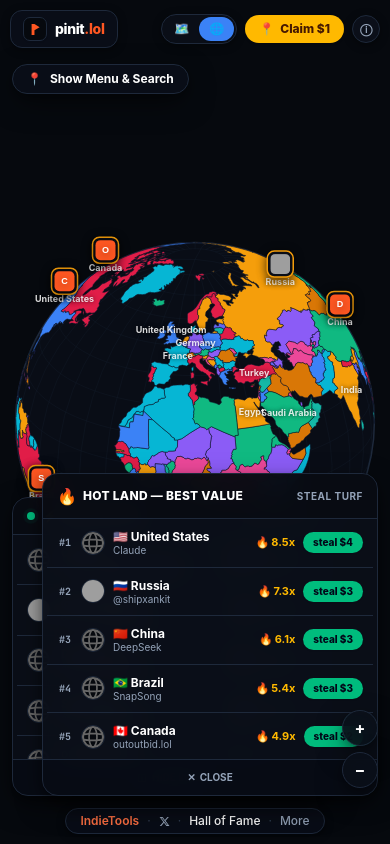
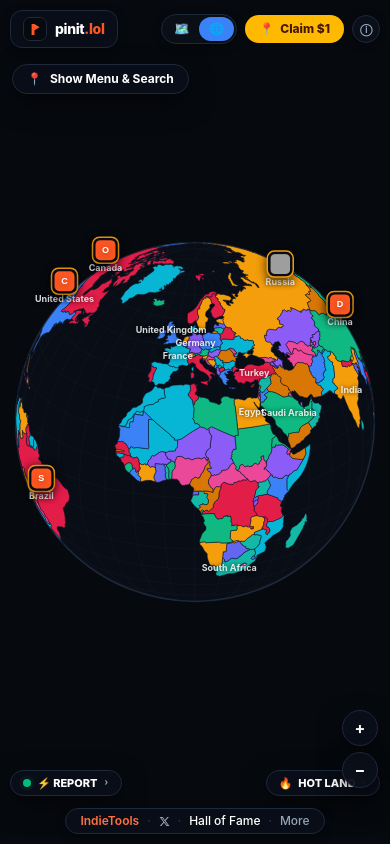
Before and after one commit to saasaisetup/outbidking, a Next.js app: page / in a window 390 px wide. Built offline with nearby package versions, Linux system fonts and the light colour scheme; grey boxes are pictures that could not be loaded.

Commit message:
fix: mobile drawer auto-collapse and touch interactions

```diff
--- a/src/components/pinit/HotCountriesDrawer.tsx
+++ b/src/components/pinit/HotCountriesDrawer.tsx
@@ -1,6 +1,6 @@
 'use client';
 
-import React, { useState } from 'react';
+import React, { useState, useEffect } from 'react';
 import { HOT_COUNTRIES, COUNTRIES_DATA, CountryInfo } from '@/lib/pinitData';
 
 interface HotCountriesDrawerProps {
@@ -14,17 +14,24 @@
 }: HotCountriesDrawerProps) {
   const [isOpen, setIsOpen] = useState(true);
 
+  // Auto-collapse on mobile screens initially
+  useEffect(() => {
+    if (typeof window !== 'undefined' && window.innerWidth < 640) {
+      setIsOpen(false);
+    }
+  }, []);
+
   if (!isOpen) {
     return (
-      <div className="pointer-events-auto absolute right-3 bottom-12 z-30 sm:right-4">
+      <div className="pointer-events-auto absolute right-2.5 bottom-12 z-20 sm:right-4">
         <button
           type="button"
           onClick={() => setIsOpen(true)}
-          className="flex items-center gap-2 rounded-full border border-[#1e293b] bg-[#0b0f19]/90 px-3.5 py-1.5 text-xs font-extrabold text-white shadow-pin-lg hover:border-amber-400 transition-transform hover:scale-105 cursor-pointer backdrop-blur-md"
+          className="flex items-center gap-1.5 rounded-full border border-[#1e293b] bg-[#0b0f19]/90 px-3 py-1 text-[11px] font-extrabold text-white shadow-pin-lg hover:border-amber-400 transition-transform hover:scale-105 cursor-pointer backdrop-blur-md"
         >
           <span>🔥</span>
           <span>HOT LAND</span>
-          <span className="text-[10px] text-[#94a3b8] font-mono">‹</span>
+          <span className="text-[9px] text-[#94a3b8] font-mono">‹</span>
         </button>
       </div>
     );
@@ -33,41 +40,45 @@
   return (
     <aside
       aria-label="Hot land best value"
-      className="pointer-events-auto absolute right-3 bottom-12 z-30 w-84 sm:right-4 max-w-[calc(100vw-1.5rem)] animate-in fade-in slide-in-from-bottom-2 duration-200"
+      className="pointer-events-auto absolute right-2.5 bottom-12 z-30 w-76 sm:w-84 sm:right-4 max-w-[calc(100vw-1.5rem)] animate-in fade-in slide-in-from-bottom-2 duration-200"
     >
       <div className="rounded-pin-lg border border-[#1e293b] bg-[#0b0f19]/95 shadow-pin-lg backdrop-blur-md overflow-hidden">
         {/* Header */}
-        <div className="flex items-center justify-between px-3.5 py-2.5 border-b border-[#1e293b] bg-[#06090e]/50">
+        <div className="flex items-center justify-between px-3.5 py-2 border-b border-[#1e293b] bg-[#06090e]/50">
           <div className="flex items-center gap-1.5">
             <span>🔥</span>
             <h2 className="text-xs font-extrabold tracking-wide text-white uppercase">
               HOT LAND — BEST VALUE
             </h2>
           </div>
-          <span className="text-[10px] font-bold text-[#94a3b8] uppercase tracking-wider">
-            STEAL TURF
-          </span>
+          <button
+            type="button"
+            onClick={() => setIsOpen(false)}
+            className="text-[10px] text-[#94a3b8] hover:text-white font-bold p-1 cursor-pointer"
+          >
+            ✕
+          </button>
         </div>
 
         {/* List of Hot Countries */}
-        <div className="max-h-60 overflow-y-auto overscroll-contain divide-y divide-[#1e293b] px-1">
+        <div className="max-h-56 overflow-y-auto overscroll-contain divide-y divide-[#1e293b] px-1">
           {HOT_COUNTRIES.map((item) => {
             const countryObj = COUNTRIES_DATA[item.countrySlug];
             return (
               <div
                 key={item.id}
-                className="flex items-center justify-between p-2.5 text-xs hover:bg-[#151d30]/70 transition-colors"
+                className="flex items-center justify-between p-2 text-xs hover:bg-[#151d30]/70 transition-colors"
               >
                 {/* Rank + Country & Ruler Info */}
                 <div className="flex items-center gap-2 min-w-0 flex-1">
-                  <span className="font-mono text-[10px] font-bold text-[#94a3b8] w-4 text-center">
+                  <span className="font-mono text-[10px] font-bold text-[#94a3b8] w-3 text-center">
                     #{item.rank}
                   </span>
 
                   <img
                     src={item.rulerLogo}
                     alt=""
-                    className="h-6 w-6 shrink-0 rounded-full object-cover border border-[#1e293b] bg-[#06090e]"
+                    className="h-5 w-5 shrink-0 rounded-full object-cover border border-[#1e293b] bg-[#06090e]"
                     onError={(e) => {
                       (e.target as HTMLImageElement).src = '/globe.svg';
                     }}
@@ -77,19 +88,19 @@
                     <button
                       type="button"
                       onClick={() => countryObj && onSelectCountry(countryObj)}
-                      className="font-bold text-white truncate hover:underline hover:text-[#fbbf24] text-left block leading-tight cursor-pointer"
+                      className="font-bold text-white truncate hover:underline hover:text-[#fbbf24] text-left block leading-tight cursor-pointer text-[11px]"
                     >
                       {item.countryFlag} {item.countryName}
                     </button>
-                    <span className="text-[10px] text-[#94a3b8] truncate block leading-tight">
+                    <span className="text-[9px] text-[#94a3b8] truncate block leading-tight">
                       {item.rulerName}
                     </span>
                   </div>
                 </div>
 
                 {/* Multiplier + Steal / Claim Button */}
-                <div className="flex items-center gap-2 shrink-0 ml-2">
-                  <span className="text-[11px] font-bold text-amber-400 flex items-center gap-0.5">
+                <div className="flex items-center gap-1.5 shrink-0 ml-1.5">
+                  <span className="text-[10px] font-bold text-amber-400 flex items-center gap-0.5">
                     <span>🔥</span>
                     <span>{item.multiplier}</span>
                   </span>
@@ -102,7 +113,7 @@
                         onClaimCountry(countryObj);
                       }
                     }}
-                    className={`rounded-full px-2.5 py-1 text-[10px] font-extrabold transition-transform hover:scale-105 active:scale-95 cursor-pointer shadow-xs ${
+                    className={`rounded-full px-2.5 py-0.5 text-[9px] font-extrabold transition-transform hover:scale-105 active:scale-95 cursor-pointer shadow-xs ${
                       item.isClaimed
                         ? 'bg-emerald-500 hover:bg-emerald-400 text-slate-950 font-black'
                         : 'bg-amber-400 hover:bg-amber-300 text-amber-950 font-black'
@@ -117,11 +128,11 @@
         </div>
 
         {/* Footer Close Button */}
-        <div className="border-t border-[#1e293b] p-1.5 bg-[#06090e]/30 text-center">
+        <div className="border-t border-[#1e293b] p-1 bg-[#06090e]/30 text-center">
           <button
             type="button"
             onClick={() => setIsOpen(false)}
-            className="w-full flex items-center justify-center gap-1 py-1 text-[10px] font-bold text-[#94a3b8] hover:text-white transition-colors cursor-pointer"
+            className="w-full flex items-center justify-center gap-1 py-0.5 text-[9px] font-bold text-[#94a3b8] hover:text-white transition-colors cursor-pointer"
           >
             <span>✕</span>
             <span>CLOSE</span>
--- a/src/components/pinit/LiveReportDrawer.tsx
+++ b/src/components/pinit/LiveReportDrawer.tsx
@@ -1,6 +1,6 @@
 'use client';
 
-import React, { useState } from 'react';
+import React, { useState, useEffect } from 'react';
 import Link from 'next/link';
 import { INITIAL_ACTIVITY, CountryInfo, COUNTRIES_DATA } from '@/lib/pinitData';
 
@@ -11,20 +11,27 @@
 export function LiveReportDrawer({ onSelectCountry }: LiveReportDrawerProps) {
   const [isOpen, setIsOpen] = useState(true);
 
+  // Auto-collapse on mobile screens initially
+  useEffect(() => {
+    if (typeof window !== 'undefined' && window.innerWidth < 640) {
+      setIsOpen(false);
+    }
+  }, []);
+
   if (!isOpen) {
     return (
-      <div className="pointer-events-auto absolute left-3 bottom-12 z-30 sm:left-4">
+      <div className="pointer-events-auto absolute left-2.5 bottom-12 z-20 sm:left-4">
         <button
           type="button"
           onClick={() => setIsOpen(true)}
-          className="flex items-center gap-2 rounded-full border border-[#1e293b] bg-[#0b0f19]/90 px-3.5 py-1.5 text-xs font-extrabold text-white shadow-pin-lg hover:border-[#ff5722] transition-transform hover:scale-105 cursor-pointer backdrop-blur-md"
+          className="flex items-center gap-1.5 rounded-full border border-[#1e293b] bg-[#0b0f19]/90 px-3 py-1 text-[11px] font-extrabold text-white shadow-pin-lg hover:border-[#ff5722] transition-transform hover:scale-105 cursor-pointer backdrop-blur-md"
         >
           <span className="relative flex h-2 w-2">
             <span className="animate-ping absolute inline-flex h-full w-full rounded-full bg-emerald-400 opacity-75" />
             <span className="relative inline-flex rounded-full h-2 w-2 bg-emerald-500" />
           </span>
-          <span>⚡ WAR REPORT</span>
-          <span className="text-[10px] text-[#94a3b8] font-mono">›</span>
+          <span>⚡ REPORT</span>
+          <span className="text-[9px] text-[#94a3b8] font-mono">›</span>
         </button>
       </div>
     );
@@ -33,11 +40,11 @@
   return (
     <aside
       aria-label="Live intel feed report"
-      className="pointer-events-auto absolute left-3 bottom-12 z-30 w-80 sm:left-4 max-w-[calc(100vw-1.5rem)] animate-in fade-in slide-in-from-bottom-2 duration-200"
+      className="pointer-events-auto absolute left-2.5 bottom-12 z-30 w-76 sm:w-80 sm:left-4 max-w-[calc(100vw-1.5rem)] animate-in fade-in slide-in-from-bottom-2 duration-200"
     >
       <div className="rounded-pin-lg border border-[#1e293b] bg-[#0b0f19]/95 shadow-pin-lg backdrop-blur-md overflow-hidden">
         {/* Header */}
-        <div className="flex items-center justify-between px-3.5 py-2.5 border-b border-[#1e293b] bg-[#06090e]/50">
+        <div className="flex items-center justify-between px-3.5 py-2 border-b border-[#1e293b] bg-[#06090e]/50">
           <div className="flex items-center gap-2">
             <span className="relative flex h-2 w-2">
               <span className="animate-ping absolute inline-flex h-full w-full rounded-full bg-emerald-400 opacity-75" />
@@ -47,24 +54,28 @@
               ⚡ WAR REPORT
             </h2>
           </div>
-          <span className="text-[10px] font-medium text-[#94a3b8]">
-            Live Intel Feed
-          </span>
+          <button
+            type="button"
+            onClick={() => setIsOpen(false)}
+            className="text-[10px] text-[#94a3b8] hover:text-white font-bold p-1 cursor-pointer"
+          >
+            ✕
+          </button>
         </div>
 
         {/* Scrollable Feed */}
-        <div className="max-h-56 overflow-y-auto overscroll-contain divide-y divide-[#1e293b] px-1">
+        <div className="max-h-52 overflow-y-auto overscroll-contain divide-y divide-[#1e293b] px-1">
           {INITIAL_ACTIVITY.map((item) => (
             <div
               key={item.id}
-              className="flex items-center justify-between p-2.5 text-xs hover:bg-[#151d30]/70 transition-colors"
+              className="flex items-center justify-between p-2 text-xs hover:bg-[#151d30]/70 transition-colors"
             >
               {/* Logo + Name + Country */}
-              <div className="flex items-center gap-2.5 min-w-0 flex-1">
+              <div className="flex items-center gap-2 min-w-0 flex-1">
                 <img
                   src={item.logo}
                   alt=""
-                  className="h-6 w-6 shrink-0 rounded-full object-cover border border-[#1e293b] bg-[#0b0f19]"
+                  className="h-5 w-5 shrink-0 rounded-full object-cover border border-[#1e293b] bg-[#0b0f19]"
                   onError={(e) => {
                     (e.target as HTMLImageElement).src = '/globe.svg';
                   }}
@@ -73,7 +84,7 @@
                   <div className="flex items-center gap-1.5">
                     <Link
                       href={`/p/${item.productSlug}`}
-                      className="font-bold text-white truncate hover:underline hover:text-[#ff7043]"
+                      className="font-bold text-white truncate hover:underline hover:text-[#ff7043] text-[11px]"
                     >
                       {item.productName}
                     </Link>
@@ -96,11 +107,11 @@
               </div>
 
               {/* Stake + Time + Direct Clickable Visit Link */}
-              <div className="flex items-center gap-2 shrink-0 ml-2">
-                <span className="font-extrabold text-xs text-white font-mono">
+              <div className="flex items-center gap-1.5 shrink-0 ml-1.5">
+                <span className="font-extrabold text-[11px] text-white font-mono">
                   ${item.stake}
                 </span>
-                <span className="text-[10px] text-[#94a3b8]">
+                <span className="text-[9px] text-[#94a3b8]">
                   {item.timeAgo}
                 </span>
                 <a
@@ -110,7 +121,7 @@
                   aria-label={`Visit ${item.productName}`}
                   className="inline-flex items-center justify-center rounded p-1 text-[#94a3b8] hover:text-[#ff5722] hover:bg-[#ff5722]/15 transition-colors cursor-pointer"
                 >
-                  <svg viewBox="0 0 20 20" width="12" height="12" fill="none">
+                  <svg viewBox="0 0 20 20" width="11" height="11" fill="none">
                     <path
                       d="M8.5 5.5H14.5V11.5"
                       stroke="currentColor"
@@ -132,11 +143,11 @@
         </div>
 
         {/* Footer Hide Button */}
-        <div className="border-t border-[#1e293b] p-1.5 bg-[#06090e]/30 text-center">
+        <div className="border-t border-[#1e293b] p-1 bg-[#06090e]/30 text-center">
           <button
             type="button"
             onClick={() => setIsOpen(false)}
-            className="w-full flex items-center justify-center gap-1.5 py-1 text-[10px] font-bold text-[#94a3b8] hover:text-white transition-colors cursor-pointer"
+            className="w-full flex items-center justify-center gap-1 py-0.5 text-[9px] font-bold text-[#94a3b8] hover:text-white transition-colors cursor-pointer"
           >
             <span>◫</span>
             <span>HIDE INTEL</span>
```
